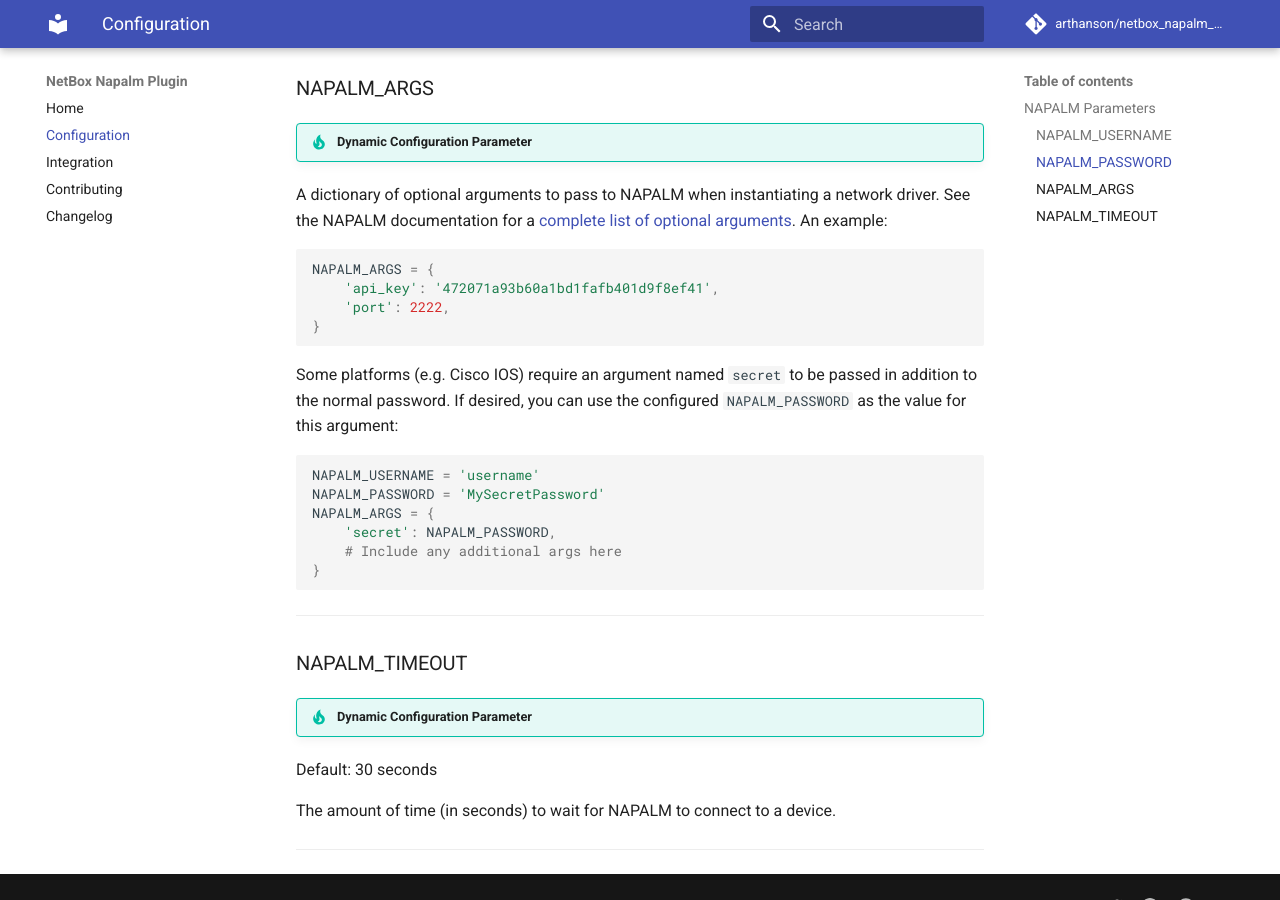
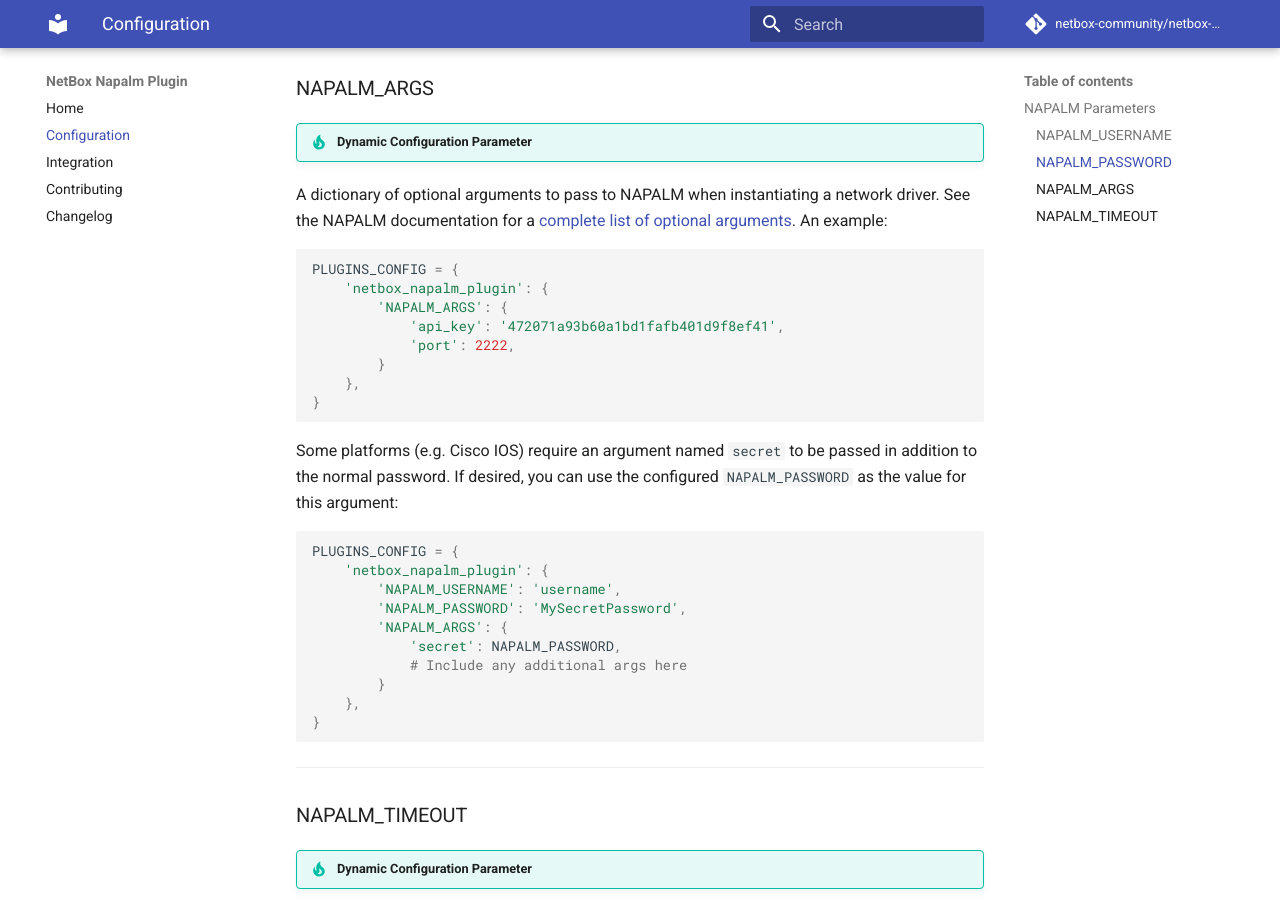
Before and after one commit to netbox-community/netbox-napalm-plugin, an MkDocs documentation site: the page built from docs/configuration.md, in a window 1280 px wide and 900 px high, scrolled down 561 px. Built offline with MkDocs 1.6.1 and Material for MkDocs 9.7.7, drawn with Linux system fonts in a browser that asks for light colours; comment, search, counter and statistics services are not loaded.

Commit message:
doc updates

````diff
--- a/docs/configuration.md
+++ b/docs/configuration.md
@@ -20,20 +20,29 @@
 A dictionary of optional arguments to pass to NAPALM when instantiating a network driver. See the NAPALM documentation for a [complete list of optional arguments](https://napalm.readthedocs.io/en/latest/support/#optional-arguments). An example:
 
 ```python
-NAPALM_ARGS = {
-    'api_key': '472071a93b60a1bd1fafb401d9f8ef41',
-    'port': 2222,
+PLUGINS_CONFIG = {
+    'netbox_napalm_plugin': {
+        'NAPALM_ARGS': {
+            'api_key': '472071a93b60a1bd1fafb401d9f8ef41',
+            'port': 2222,
+        }
+    },
 }
+
 ```
 
 Some platforms (e.g. Cisco IOS) require an argument named `secret` to be passed in addition to the normal password. If desired, you can use the configured `NAPALM_PASSWORD` as the value for this argument:
 
 ```python
-NAPALM_USERNAME = 'username'
-NAPALM_PASSWORD = 'MySecretPassword'
-NAPALM_ARGS = {
-    'secret': NAPALM_PASSWORD,
-    # Include any additional args here
+PLUGINS_CONFIG = {
+    'netbox_napalm_plugin': {
+        'NAPALM_USERNAME': 'username',
+        'NAPALM_PASSWORD': 'MySecretPassword',
+        'NAPALM_ARGS': {
+            'secret': NAPALM_PASSWORD,
+            # Include any additional args here
+        }
+    },
 }
 ```
 
--- a/mkdocs.yml
+++ b/mkdocs.yml
@@ -1,7 +1,7 @@
 site_name: NetBox Napalm Plugin
-site_url: https://arthanson.github.io/netbox_napalm_plugin
-repo_url: https://github.com/arthanson/netbox_napalm_plugin
-repo_name: arthanson/netbox_napalm_plugin
+site_url: https://netbox-community.github.io/netbox-napalm
+repo_url: https://github.com/netbox-community/netbox-napalm
+repo_name: netbox-community/netbox-napalm
 #strict: true
 nav:
   - Home: index.md
@@ -62,7 +62,7 @@
       link: https://github.com/netbox-community/cookiecutter-netbox-plugin
       name: Facebook
     - icon: fontawesome/brands/github
-      link: https://github.com/arthanson/netbox_napalm_plugin
+      link: https://github.com/netbox-community/netbox-napalm
       name: Github
     - icon: material/email
       link: "mailto:ahanson@netboxlabs.com"
--- a/setup.py
+++ b/setup.py
@@ -30,7 +30,7 @@
     name='netbox_napalm_plugin',
     packages=find_packages(include=['netbox_napalm_plugin', 'netbox_napalm_plugin.*']),
     test_suite='tests',
-    url='https://github.com/arthanson/netbox_napalm_plugin',
+    url='https://github.com/netbox-community/netbox-napalm',
     version='0.1.0',
     zip_safe=False,
 )
````
Also changed, not shown: CONTRIBUTING.md (+6 -6 lines), README.md (+1 -1 lines).
